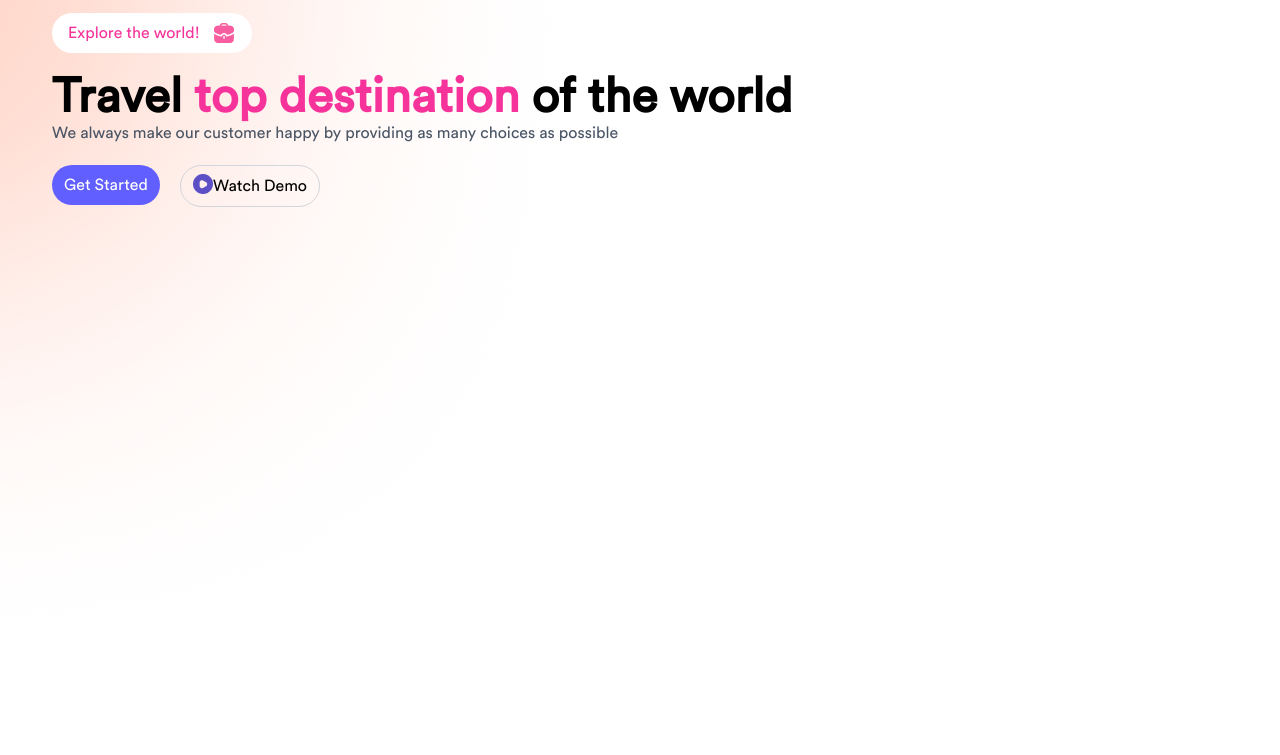
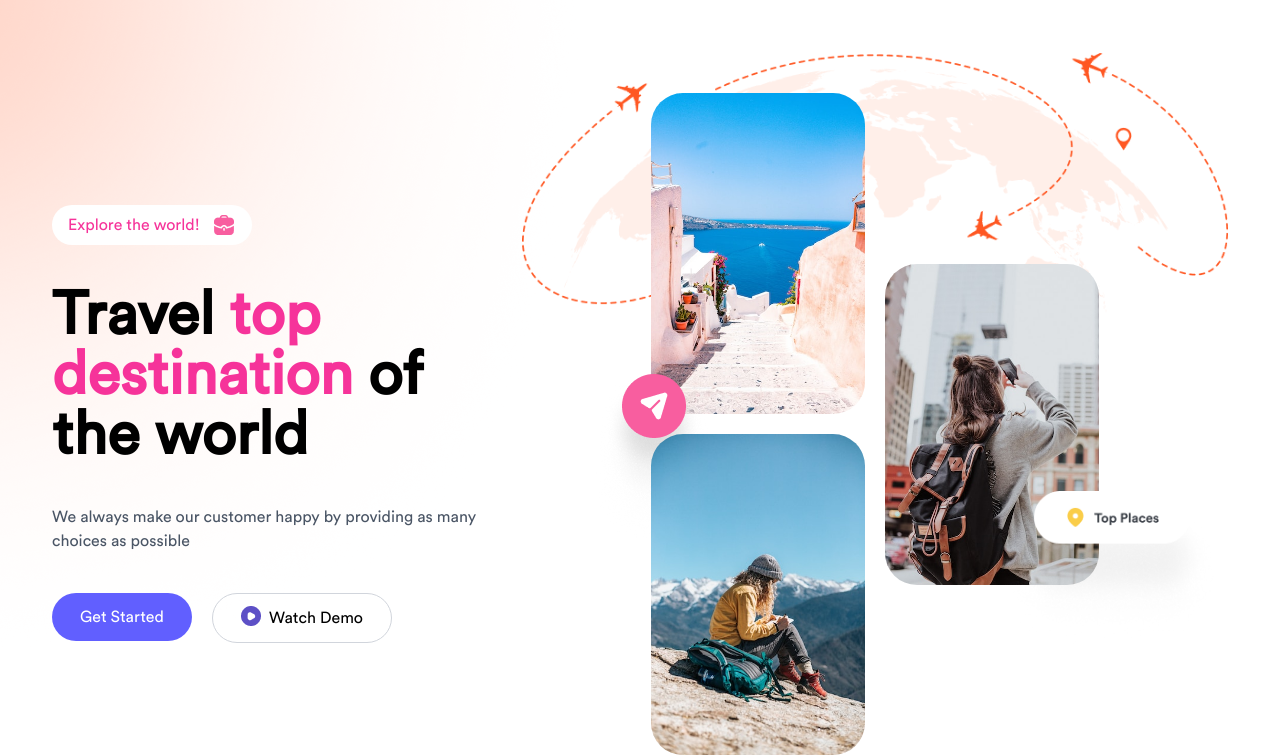
Before and after one commit to AlifWisnu/SlicingTailwind, a plain HTML site: page index.html in a window 1280 px wide. Shown: the part 59-814 px from the top of the page. Drawn offline with nearby package versions, Linux system fonts and the light colour scheme.

```diff
--- a/index.html
+++ b/index.html
@@ -17,7 +17,7 @@
         }
     </style>
 </head>
-<body class="pr-13 pl-13">
+<body class="mr-13 ml-13">
     <img src="./Ui/BlurOrange.png" alt="" class="absolute top-0 left-0 -z-10">
 
     <header class="flex items-center justify-between p-4">
@@ -37,40 +37,61 @@
         </div>
     </header>
 
-    <div class="flex justify-between">
-        <div class="flex flex-col gap-5">
+
+    <div class="flex justify-between items-center mt-20">
+        <div class="flex flex-col gap-10 w-2/5">
             <div>
                 <button class="flex items-center gap-3 bg-white text-pink-500 px-4 py-2 rounded-full">
                     <div>Explore the world!</div>
                     <img src="./Ui/Exploretheworld!.png" alt="">
                 </button>
             </div>
-            <div>
-                <div class="text-5xl font-bold inline">Travel <div class="text-pink-500 inline">top destination</div> of the world</div>
+            <div class="flex flex-col gap-10">
+                <div class="text-6xl font-bold inline">Travel <div class="text-pink-500 inline">top destination</div> of the world</div>
                 <div class="text-gray-600">We always make our customer happy by providing as many choices as possible</div>
             </div>
             <div class="flex gap-5">
-                <div><button class="px-3 py-2 text-white font-blod bg-indigo-500 hover:bg-indigo-700 rounded-full">Get Started</button></div>
-                <div><button class="flex px-3 py-2 border border-gray-300 rounded-full hover:bg-gray-200"><img src="./Ui/start.png" alt="">Watch Demo</button></div>
+                <div><button class="px-7 py-3 text-white font-blod bg-indigo-500 hover:bg-indigo-700 rounded-full">Get Started</button></div>
+                <div>
+                    <button class="flex px-7 py-3 border border-gray-300 rounded-full hover:bg-gray-200"><img src="./Ui/start.png" alt="" class="mr-2">Watch Demo</button>
+                </div>
             </div>
         </div>
 
-        <!-- <div class="w-max">
-            <div class="relative flex">
-                <img src="./Ui/globe.png" alt="" class="top-1 right-0">
-                <div class="absolute flex gap-5 items-center w-sm z-10 bottom-0 right-1">
+        <div class="w-3/5">
+            <div class="flex justify-center relative">
+                <img src="./Ui/globe.png" alt="" class="absolute -top-10 right-0">
+                <div class="flex gap-5 items-center w-md z-10 bottom-0 right-1">
                     <div class="flex flex-col gap-5">
-                        <div><img src="./Ui/lawutAtas.jpg" alt="" class="rounded-4xl"></div>
-                        <div><img src="./Ui/pendakiAtas.jpg" alt="" class="rounded-4xl"></div>
+                        <div class="relative">
+                            <img src="./Ui/lawutAtas.jpg" alt="" class="rounded-4xl">
+                            <img src="./Ui/Frame1.png" alt="" class="-bottom-33 -left-15 absolute">
+                        </div>
+                        <div class="relative">
+                            <img src="./Ui/pendakiAtas.jpg" alt="" class="rounded-4xl">
+                            <img src="./Ui//Frame3.png" alt="" class="-bottom-28 -right-40 absolute">
+                        </div>
                     </div>
-                    <div>
+                    <div class="relative">
                         <img src="./Ui/photografer.jpg" alt="" class="rounded-4xl">
+                        <img src="./Ui/Frame2.png" alt="" class="-right-30 -bottom-15 absolute">
                     </div>
                 </div>
             </div>
-        </div> -->
+        </div>
     </div>
 
 
+    <!-- <div class="relative">
+        <img src="./Ui/segitigaOrange.png" alt="">
+        <div class="flex ">
+            <div><img src="./Ui/sponsor1.png" alt=""></div>
+            <div><img src="./Ui/sponsor2.png" alt=""></div>
+            <div><img src="./Ui/sponsor3.png" alt=""></div>
+            <div><img src="./Ui/sponsor4.png" alt=""></div>
+            <div><img src="./Ui/sponsor5.png" alt=""></div>
+        </div>
+    </div> -->
+
 </body>
 </html>
```
Also changed, not shown: Ui/Frame1.png (added), Ui/Frame2.png (added), Ui/Frame3.png (added), Ui/blurKuning.png (added), Ui/segitigaOrange.png (added), Ui/sponsor1.png (added), Ui/sponsor2.png (added), Ui/sponsor3.png (added), Ui/sponsor4.png (added), Ui/sponsor5.png (added).
